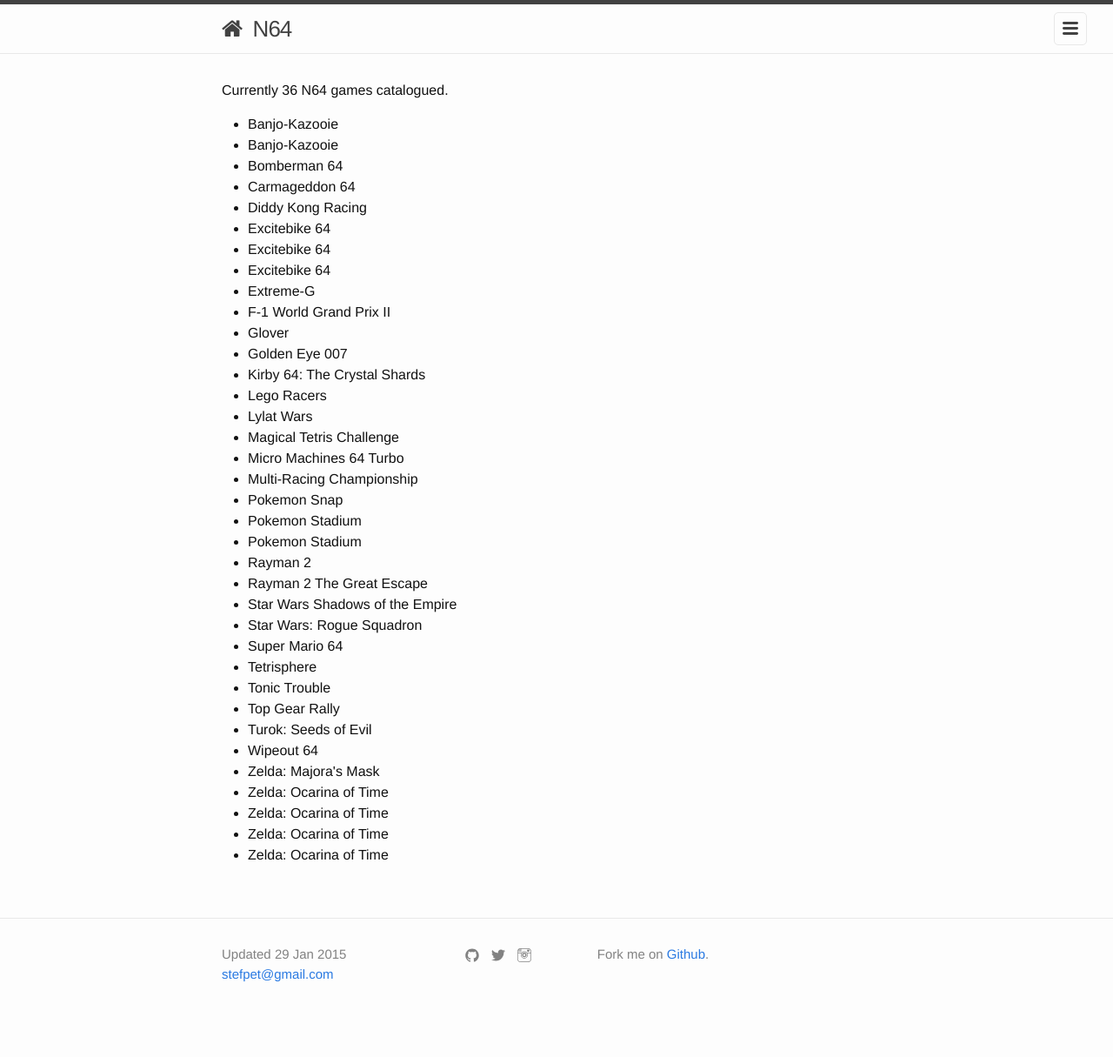
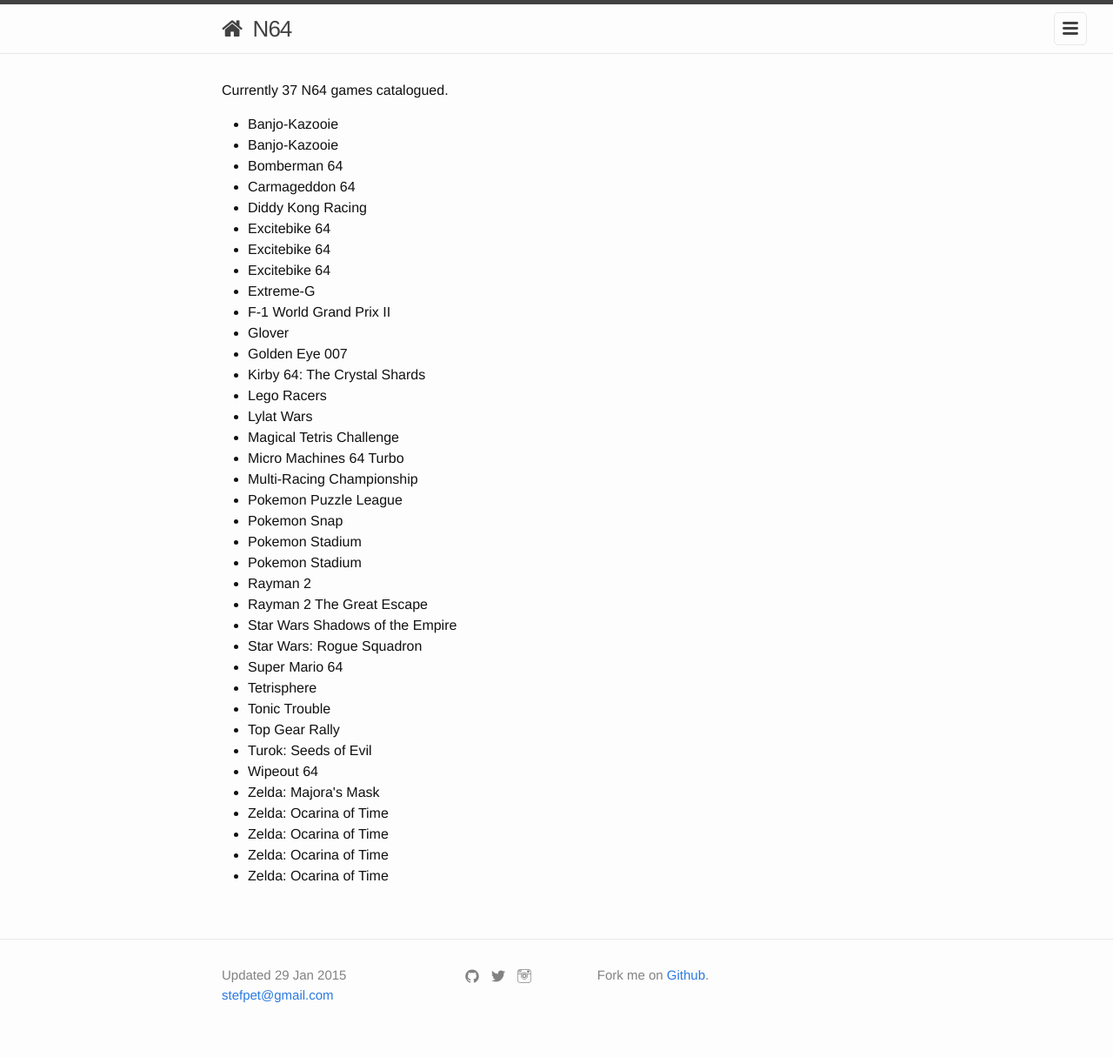
Before and after one commit to stpe/games, a Jekyll site: the page built from platforms/n64.md, in a window 1280 px wide. Shown: the whole page at 87% size. Built offline with Jekyll 4.4.1, drawn with Linux system fonts in a browser that asks for light colours; nearby versions of some CDN libraries; before the commit the page ends 1191 px from its top, so only the background shows below that.

Commit message:
Pokemon Puzzle League

```diff
--- a/_data/games.json
+++ b/_data/games.json
@@ -1960,6 +1960,11 @@
     "title": "Multi-Racing Championship",
     "platform": "N64",
     "code": "NUS-NMRP-NOE"
+  },
+  {
+    "title": "Pokemon Puzzle League",
+    "platform": "N64",
+    "code": "NUS-NPNP-EUR"
   },
   {
     "title": "Pokemon Snap",
```
